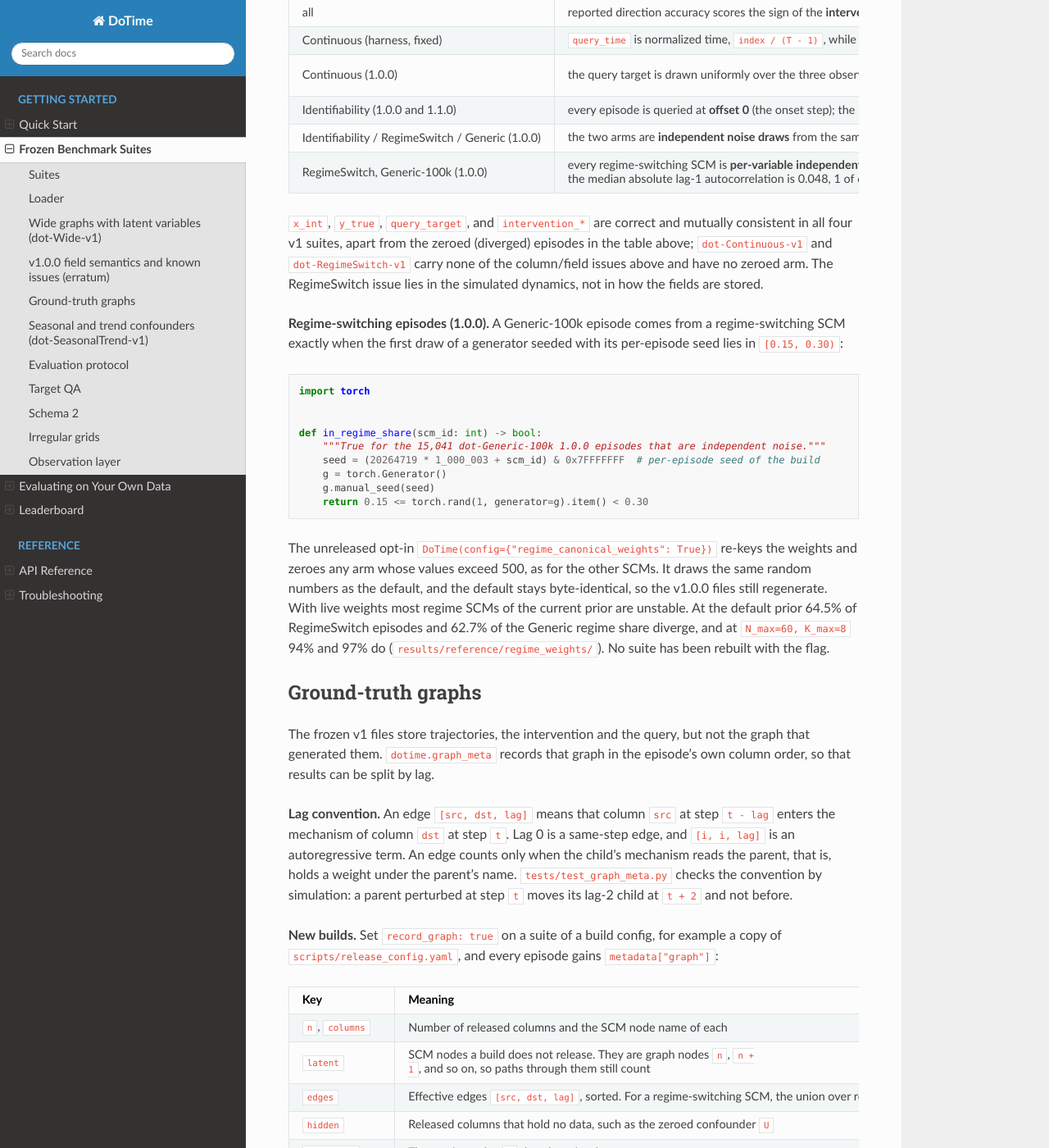
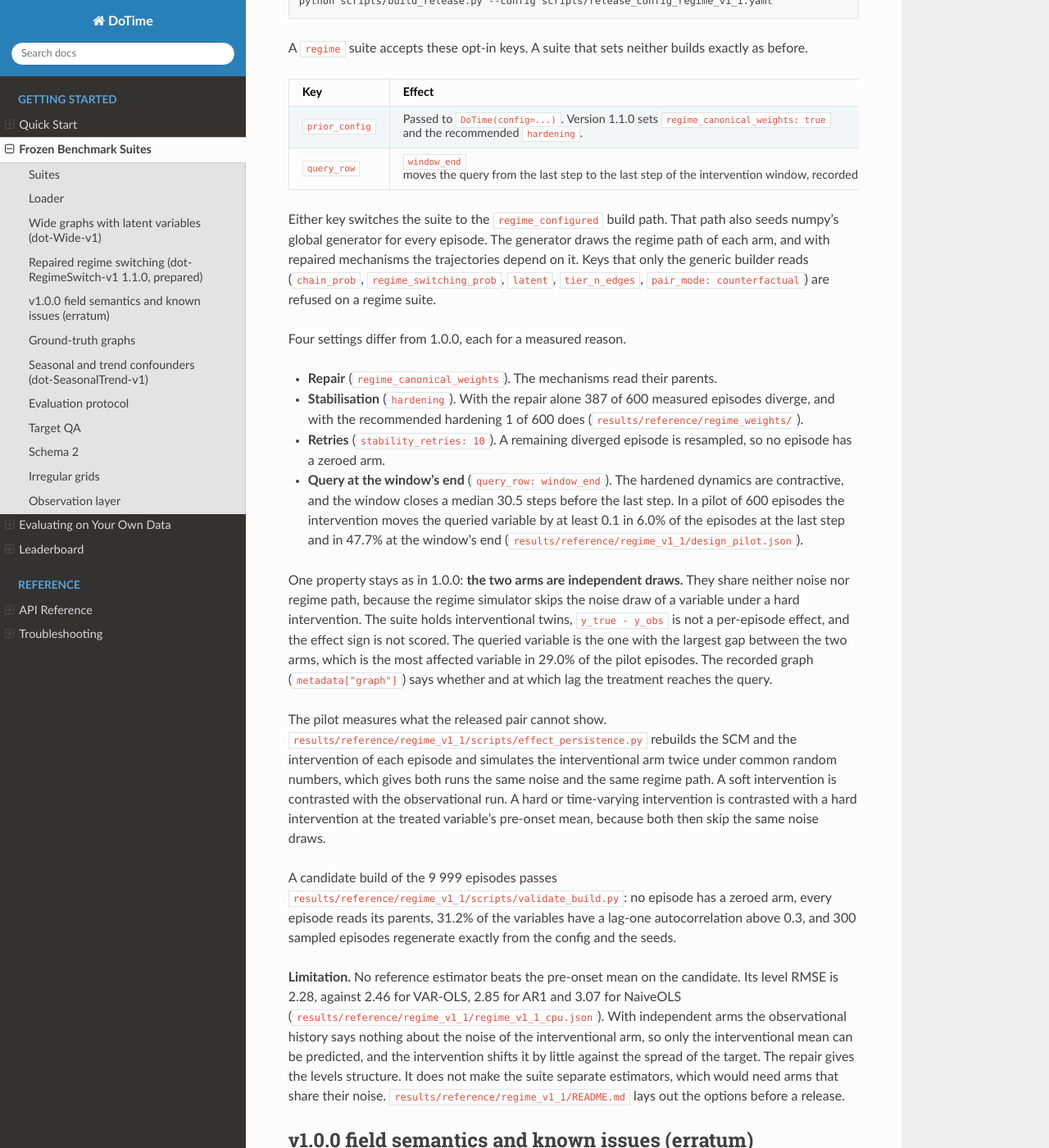
Before and after one commit to thummd/dotime, a Sphinx documentation site: the page built from docs/benchmarks.md, in a window 1280 px wide and 1400 px high, scrolled down 3013 px. Shown: the whole window at 82% size. Built offline with Sphinx 7.4.7 and the Read the Docs theme 3.1.0, drawn with Linux system fonts in a browser that asks for light colours; some of the changed text lies outside the part shown.

Commit message:
Results regime 1.1.0: record the validated candidate and what limits it
A candidate of dot-RegimeSwitch-v1 1.1.0 is built from a clean checkout of 917081b (config hash 338d087ab99e29ef). An earlier build with another worker count has the same two shard digests. validate_build.py passes on all 9,999 episodes: no zeroed arm, every episode reads its parents, every query sits at the end of its intervention window, lag structure in 31.2% of the variables, and 300 sampled episodes regenerate exactly from config and seeds.

The reference rows show what the repair does not change. No estimator beats the pre-onset mean at level scoring (Mean 2.277, VAR-OLS 2.456, AR1 2.851, NaiveOLS 3.067). The two arms are independent draws, so the observational history says nothing about the noise of the interventional arm and only the interventional mean can be predicted. The README of the folder lays out the options before a release: this faithful repair, a version whose arms share noise and regime path, or neither. The suite is not registered and not released. docs/benchmarks.md and the changelog describe the prepared version and the build options of a regime suite.

````diff
--- a/docs/benchmarks.md
+++ b/docs/benchmarks.md
@@ -5,7 +5,7 @@ DoTime ships eight versioned, immutable suites for reproducible evaluation. Each
 ## Suites
 
 - **`dot-Identifiability-v1`** — ~10.8k trajectories across **eight** named structures: `back_door`, `observed_confounder`, `confounder_mediator` (back-door family); `front_door`, `mediator` (front-door family); `instrumental_variable` (IV); `bi_variate` (trivially identified); `unobserved_confounder` (null-effect control: a hidden U drives A and Y, and there is no A→Y edge at any lag, so the effect is identified and equals zero). Targets are exact interventional outcomes. In v1.0.0 the two arms are independent noise draws from the same SCM (interventional twins, so `y_int - y_obs` is not a per-episode counterfactual effect). From v1.1.0 one pre-drawn noise stream is shared across arms and the pair is a true counterfactual.
-- **`dot-RegimeSwitch-v1`** — regime-switching trajectories with controllable break density. In v1.0.0 no regime mechanism reads its parents, so every variable is independent noise. See the erratum below.
+- **`dot-RegimeSwitch-v1`** — regime-switching trajectories with controllable break density. In v1.0.0 no regime mechanism reads its parents, so every variable is independent noise. See the erratum below. Version 1.1.0 with repaired mechanisms is prepared and not released yet (see *Repaired regime switching* below).
 - **`dot-Continuous-v1`** — continuous-time intervention windows, multiple query offsets.
 - **`dot-Generic-100k`** — 100 000 trajectories from the full diverse prior. Training-scale.
 
@@ -92,6 +92,84 @@ carry an effect of at least 0.1. At the window's last step the median effect is
 0.48 and 88.5% of the queries carry an effect of at least 0.1, so both the
 level and the effect can be scored.
 
+## Repaired regime switching (dot-RegimeSwitch-v1 1.1.0, prepared)
+
+**Status: prepared, not released.** The registry and `load_benchmark` still serve
+version 1.0.0, in which every variable is independent noise (see the erratum
+below).
+
+Version 1.1.0 is the recipe of version 1.0.0 with mechanisms that read their
+parents. It keeps the suite seed, the episode seeds, the three regime densities
+and the 9 999 episodes. An episode therefore has the regime graphs, the noise
+models and the intervention of the 1.0.0 episode with the same index, unless it
+is resampled. Its release config is `scripts/release_config_regime_v1_1.yaml`:
+
+```bash
+python scripts/build_release.py --config scripts/release_config_regime_v1_1.yaml
+```
+
+A `regime` suite accepts these opt-in keys. A suite that sets neither builds
+exactly as before.
+
+| Key | Effect |
+|---|---|
+| `prior_config` | Passed to `DoTime(config=...)`. Version 1.1.0 sets `regime_canonical_weights: true` and the recommended `hardening`. |
+| `query_row` | `window_end` moves the query from the last step to the last step of the intervention window, recorded as `metadata["query_row"]`. |
+
+Either key switches the suite to the `regime_configured` build path. That path
+also seeds numpy's global generator for every episode. The generator draws the
+regime path of each arm, and with repaired mechanisms the trajectories depend on
+it. Keys that only the generic builder reads (`chain_prob`,
+`regime_switching_prob`, `latent`, `tier_n_edges`, `pair_mode: counterfactual`)
+are refused on a regime suite.
+
+Four settings differ from 1.0.0, each for a measured reason.
+
+- **Repair** (`regime_canonical_weights`). The mechanisms read their parents.
+- **Stabilisation** (`hardening`). With the repair alone 387 of 600 measured
+  episodes diverge, and with the recommended hardening 1 of 600 does
+  (`results/reference/regime_weights/`).
+- **Retries** (`stability_retries: 10`). A remaining diverged episode is
+  resampled, so no episode has a zeroed arm.
+- **Query at the window's end** (`query_row: window_end`). The hardened dynamics
+  are contractive, and the window closes a median 30.5 steps before the last
+  step. In a pilot of 600 episodes the intervention moves the queried variable by
+  at least 0.1 in 6.0% of the episodes at the last step and in 47.7% at the
+  window's end (`results/reference/regime_v1_1/design_pilot.json`).
+
+One property stays as in 1.0.0: **the two arms are independent draws.** They
+share neither noise nor regime path, because the regime simulator skips the
+noise draw of a variable under a hard intervention. The suite holds
+interventional twins, `y_true - y_obs` is not a per-episode effect, and the
+effect sign is not scored. The queried variable is the one with the largest gap
+between the two arms, which is the most affected variable in 29.0% of the pilot
+episodes. The recorded graph (`metadata["graph"]`) says whether and at which lag
+the treatment reaches the query.
+
+The pilot measures what the released pair cannot show.
+`results/reference/regime_v1_1/scripts/effect_persistence.py` rebuilds the SCM
+and the intervention of each episode and simulates the interventional arm twice
+under common random numbers, which gives both runs the same noise and the same
+regime path. A soft intervention is contrasted with the observational run. A
+hard or time-varying intervention is contrasted with a hard intervention at the
+treated variable's pre-onset mean, because both then skip the same noise draws.
+
+A candidate build of the 9 999 episodes passes
+`results/reference/regime_v1_1/scripts/validate_build.py`: no episode has a
+zeroed arm, every episode reads its parents, 31.2% of the variables have a
+lag-one autocorrelation above 0.3, and 300 sampled episodes regenerate exactly
+from the config and the seeds.
+
+**Limitation.** No reference estimator beats the pre-onset mean on the candidate.
+Its level RMSE is 2.28, against 2.46 for VAR-OLS, 2.85 for AR1 and 3.07 for
+NaiveOLS (`results/reference/regime_v1_1/regime_v1_1_cpu.json`). With independent
+arms the observational history says nothing about the noise of the
+interventional arm, so only the interventional mean can be predicted, and the
+intervention shifts it by little against the spread of the target. The repair
+gives the levels structure. It does not make the suite separate estimators,
+which would need arms that share their noise.
+`results/reference/regime_v1_1/README.md` lays out the options before a release.
+
 ## v1.0.0 field semantics and known issues (erratum)
 
 The archived v1.0.0 files are frozen; the issues below are **documented, not
@@ -134,13 +212,17 @@ def in_regime_share(scm_id: int) -> bool:
     return 0.15 <= torch.rand(1, generator=g).item() < 0.30
 ```
 
-The unreleased opt-in `DoTime(config={"regime_canonical_weights": True})` re-keys
-the weights and zeroes any arm whose values exceed 500, as for the other SCMs. It
-draws the same random numbers as the default, and the default stays byte-identical,
-so the v1.0.0 files still regenerate. With live weights most regime SCMs of the
-current prior are unstable. At the default prior 64.5% of RegimeSwitch episodes and
-62.7% of the Generic regime share diverge, and at `N_max=60, K_max=8` 94% and 97%
-do (`results/reference/regime_weights/`). No suite has been rebuilt with the flag.
+The opt-in `DoTime(config={"regime_canonical_weights": True})`, in the package since
+0.2.0, re-keys the weights and zeroes any arm whose values exceed 500, as for the other
+SCMs. It draws the same random numbers as the default, and the default stays
+byte-identical, so the v1.0.0 files still regenerate. With live weights most regime
+SCMs of the current prior are unstable. At the default prior 64.5% of RegimeSwitch
+episodes and 62.7% of the Generic regime share diverge, and at `N_max=60, K_max=8` 94%
+and 97% do (`results/reference/regime_weights/`). Together with the recommended
+hardening the same measurement finds 1 diverged episode in 600 and 1 in 300 at the
+default prior, and none in 150 and in 90 at `N_max=60, K_max=8`. Version 1.1.0 of
+`dot-RegimeSwitch-v1` is prepared with both settings (see *Repaired regime switching*
+above). The regime share of `dot-Generic-100k` has no repaired version.
 
 ## Ground-truth graphs
 
````
Also changed, not shown: CHANGELOG.md (+14 -0 lines), results/reference/regime_v1_1/README.md (added), 2 other files.
